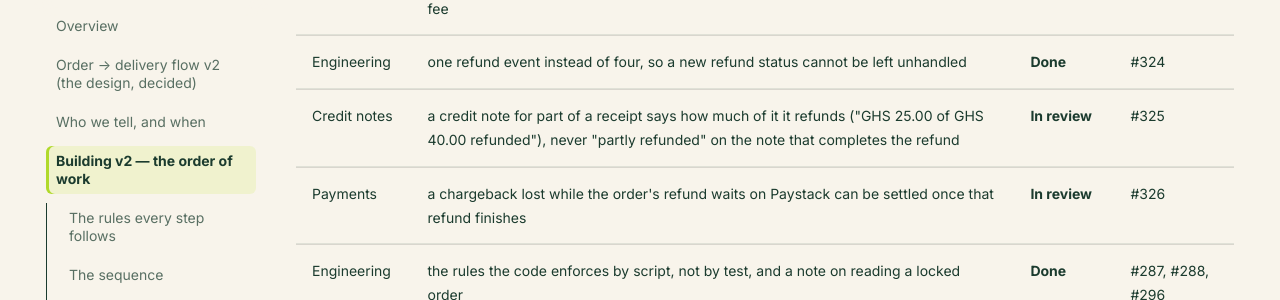
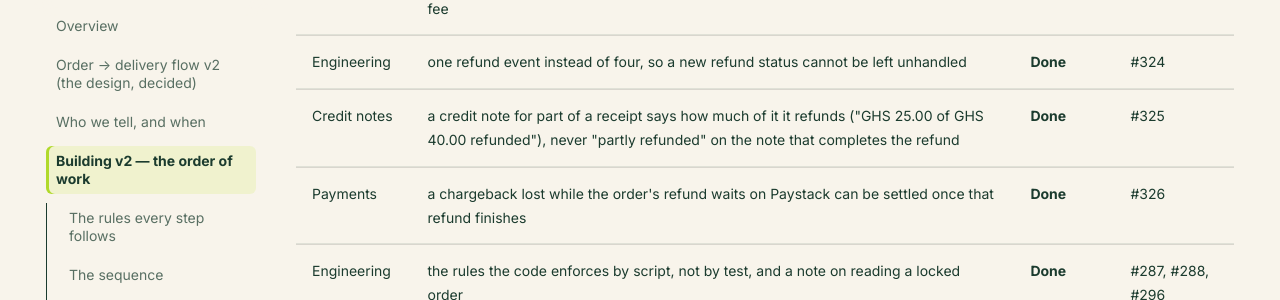
Before and after one commit to cropdoor/cropdoor-almanac, an MkDocs documentation site: the page built from docs/domain/order-delivery-flow-v2-build-order.md, in a window 1280 px wide and 900 px high, scrolled down 11007 px. Shown: the part 153-453 px from the top of the window. Built offline with MkDocs 1.6.1 and Material for MkDocs 9.7.7, drawn with Linux system fonts in a browser that asks for light colours; some web fonts are replaced; comment, search, counter and statistics services are not loaded.

Commit message:
tracker: #325 and #326 done

```diff
--- a/docs/domain/order-delivery-flow-v2-build-order.md
+++ b/docs/domain/order-delivery-flow-v2-build-order.md
@@ -142,8 +142,8 @@ Found while building step 3's refunds and while testing against the real payment
 | Engineering | the live-testing runbook no longer says a Paystack refund can be pushed along from the dashboard — it cannot; wait for it | **Done** | #321 |
 | Refunds | a refund of the delivery fee alone no longer asks who bears it, and reverses only the fee | **Done** | #323 |
 | Engineering | one refund event instead of four, so a new refund status cannot be left unhandled | **Done** | #324 |
-| Credit notes | a credit note for part of a receipt says how much of it it refunds ("GHS 25.00 of GHS 40.00 refunded"), never "partly refunded" on the note that completes the refund | **In review** | #325 |
-| Payments | a chargeback lost while the order's refund waits on Paystack can be settled once that refund finishes | **In review** | #326 |
+| Credit notes | a credit note for part of a receipt says how much of it it refunds ("GHS 25.00 of GHS 40.00 refunded"), never "partly refunded" on the note that completes the refund | **Done** | #325 |
+| Payments | a chargeback lost while the order's refund waits on Paystack can be settled once that refund finishes | **Done** | #326 |
 | Engineering | the rules the code enforces by script, not by test, and a note on reading a locked order | **Done** | #287, #288, #296 |
 
 Two findings are worth carrying forward. The provider sends no "charge failed" message at all — a failed card simply leaves the transaction unpaid, and the platform notices by asking. And a payment attempt now says why it did not count, which is what a refund-by-hand needs: the attempt itself names the charge to give back.
```
